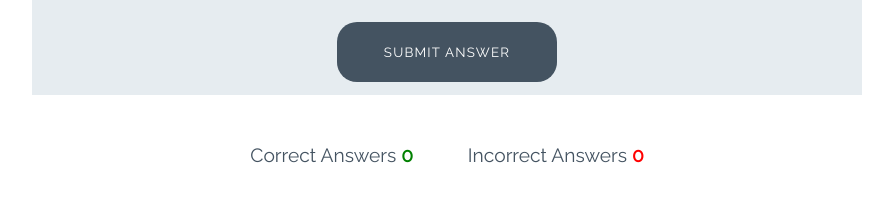
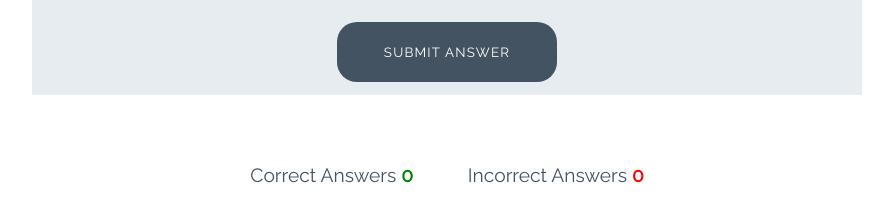
Before and after one commit to amidpro/love-maths, a plain HTML site: page index.html in a window 1280 px wide. Shown: the part 697-918 px from the top of the page, without its empty margins (193-1086 px from the left). Drawn offline with Linux system fonts and the light colour scheme.

Commit message:
scores margin

```diff
--- a/assets/css/style.css
+++ b/assets/css/style.css
@@ -45,7 +45,7 @@ body {
 }
 
 .score-area {
-    margin: 5px auto;
+    margin: 25px auto;
     width: 60%;
     font-size: 1.2rem;
 }
```
